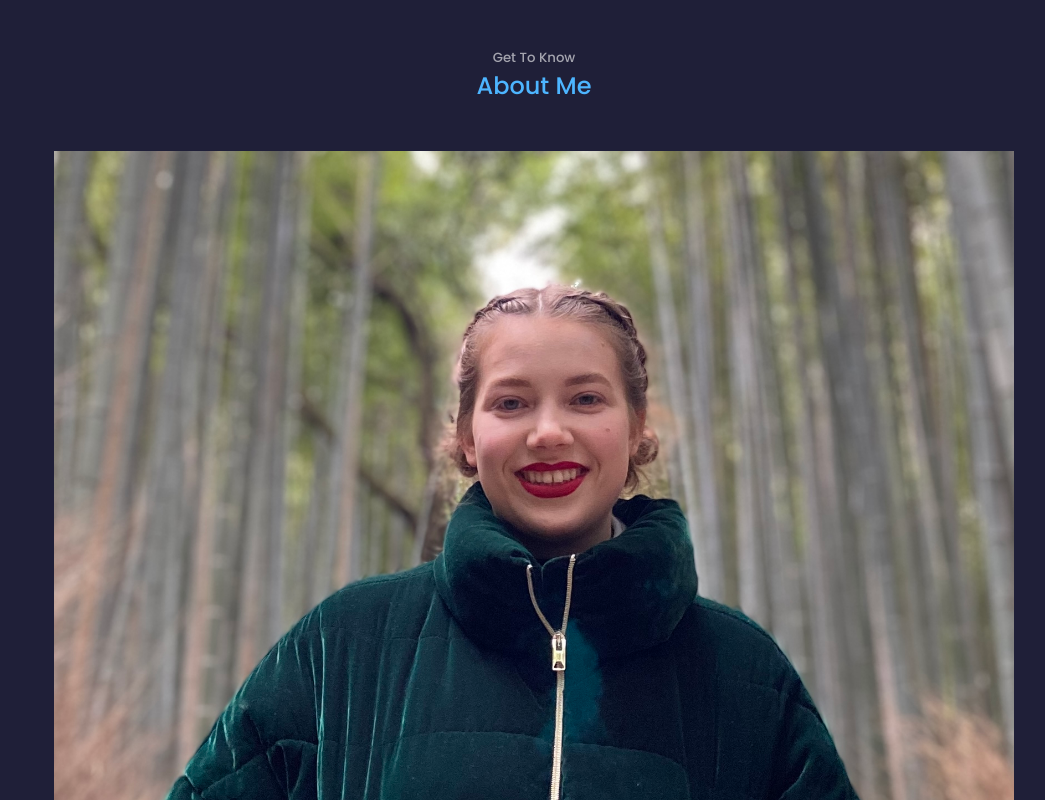
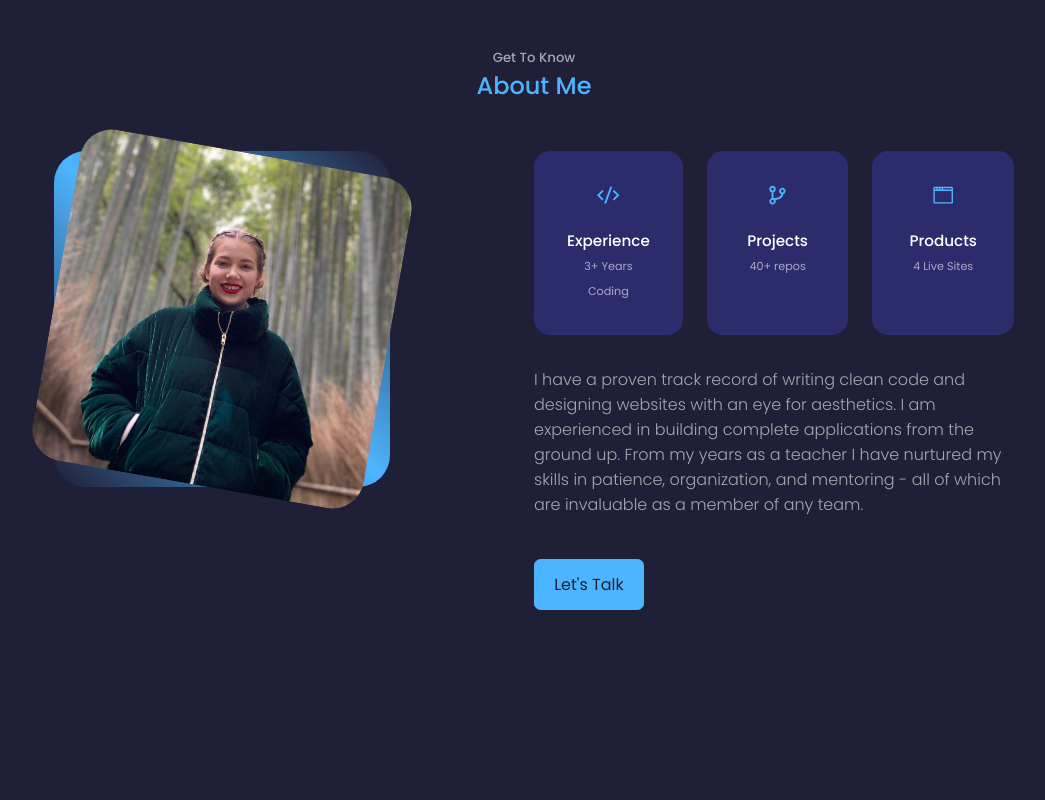
Before and after one commit to AidanFournier/react-portfolio-site, a React (Create React App) app: page / in a window 1280 px wide. Shown: the part 880-1680 px from the top of the page, without its empty margins (106-1151 px from the left). Built offline with nearby package versions, Linux system fonts and the light colour scheme.

Commit message:
Added styling

```diff
--- a/src/components/About.jsx
+++ b/src/components/About.jsx
@@ -1,6 +1,6 @@
 import React from 'react'
 import Me from '../assets/me-about.jpg'
-import { GrPersonalComputer } from 'react-icons/gr'
+import { RiCodeSSlashFill } from 'react-icons/ri'
 import { BiGitBranch } from 'react-icons/bi'
 import { GoBrowser } from 'react-icons/go'
 
@@ -16,12 +16,11 @@ const About = () => {
             <img src={Me} alt="Me" />
           </div>
         </div>
-      </div>
 
-      <div className="about__content">
+        <div  iv className="about__content">
           <div className="about__cards">
             <article className="about__card">
-            <GrPersonalComputer className="about__icon"/>
+              <RiCodeSSlashFill className="about__icon"/>
               <h5>Experience</h5>
               <small>3+ Years Coding</small>
             </article>
@@ -37,6 +36,7 @@ const About = () => {
               <h5>Products</h5>
               <small>4 Live Sites</small>
             </article>
+          </div>
 
           <p>
             I have a proven track record of writing clean code and designing websites with an eye for aesthetics. I am experienced in building complete applications from the ground up. From my years as a teacher I have nurtured my skills in patience, organization, and mentoring - all of which are invaluable as a member of any team.
--- a/src/stylesheets/components/about.scss
+++ b/src/stylesheets/components/about.scss
@@ -0,0 +1,71 @@
+.about__container {
+    display: grid;
+    grid-template-columns: 35% 50%;
+    gap: 15%;
+}
+
+.about__me {
+    width: 100%;
+    aspect-ratio: 1/1;
+    border-radius: 2rem;
+    background: linear-gradient(
+        45deg,
+        transparent,
+        $color-primary,
+        transparent
+    );
+    display: grid;
+    place-items: center;
+}
+
+.about__me-image {
+    border-radius: 2rem;
+    overflow: hidden;
+    transform: rotate(10deg);
+    transition: $transition;
+    &:hover {
+        transform: rotate(0);
+    }
+}
+
+.about__cards {
+    display: grid;
+    grid-template-columns: repeat(3, 1fr);
+    gap: 1.5rem;
+}
+
+.about__card {
+    background: $color-bg-variant;
+    border: 1px solid transparent;
+    border-radius: 1rem;
+    padding: 2rem;
+    text-align: center;
+    transition: $transition;
+    h5 {
+        font-size: 0.95rem;
+        color: $color-white;
+    }
+    small {
+        font-size: 0.7rem;
+        color: $color-light;
+    }
+    &:hover {
+        background: transparent;
+        border-color: $color-bg-variant;
+        cursor: default;
+    }
+}
+
+.about__icon {
+    color: $color-primary;
+    font-size: 1.4rem;
+    margin-bottom: 1rem;
+}
+
+.about__content {
+    p {
+        margin: 2rem 0 2.6rem;
+        color: $color-light;
+        font-weight: 300;
+    }
+}
```
Also changed, not shown: src/assets/me-about.jpg. Lines whose indentation alone changed are shown as unchanged.
